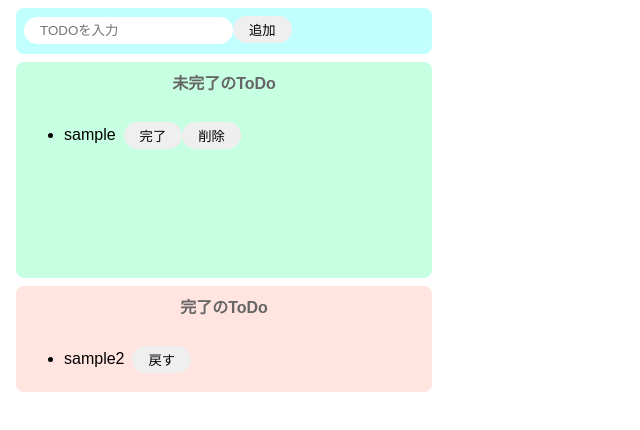
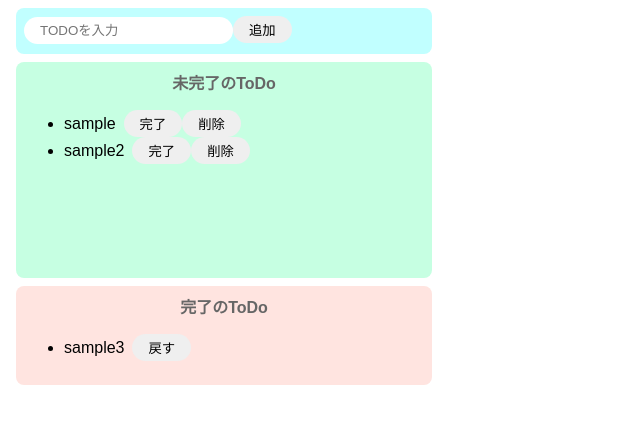
Before and after one commit to tkiyo86/codesandbox_sec7, a React (Create React App) app: page / in a window 1280 px wide. Shown: the top 430 px of the page, without its empty margins (0-640 px from the left). Built offline with nearby package versions, Linux system fonts and the light colour scheme.

Commit message:
52_mock_for_react Reactを意識したモックに変更する Stateとして定義していく 次回はボタンの機能追加

```diff
--- a/src/App.jsx
+++ b/src/App.jsx
@@ -1,8 +1,12 @@
-import React from "react";
+import React, { useState, useEffect } from 'react';
 import "./styles.css";
 
-// 51, CSSはＪＳをコピペ、ただしclassnameを設定する
+// 52, 入力内容は可変＝Stateとして定義、いったん初期値をおく
+// useStateで入力値を準備して、Map関数で処理する
+//  key={todo} を忘れないように、どの処理をするか把握するための目印？
 export const App = () => {
+  const [incompleteTodos, setIncompleteTodos] = useState(['sample','sample2']);
+  const [completeTodos, setcompleteTodos] = useState(['sample3']);
   return (
     <>
       <div className="input-area">
@@ -11,22 +15,30 @@
       </div>
       <div className="incomplete-area">
         <p className="title">未完了のToDo</p>
-        <div className="list-row">
         <ul>
-            <li>sample</li>
-          </ul>
+          {incompleteTodos.map((todo) => {
+            return(
+              <div key={todo} className="list-row">
+                <li>{todo}</li>
                 <button>完了</button>
                 <button>削除</button>
               </div>
+            );
+          })}
+        </ul>
       </div>
       <div className="complete-area">
         <p className="title">完了のToDo</p>
-          <div className="list-row">
         <ul>
-              <li>sample2</li>
-            </ul>
+        {completeTodos.map((todo) => {
+            return(
+              <div key={todo} className="list-row">
+              <li>{todo}</li>
               <button>戻す</button>
             </div>
+            );
+          })}
+        </ul>
       </div>
     </>
   );
```
Lines whose indentation alone changed are shown as unchanged.
